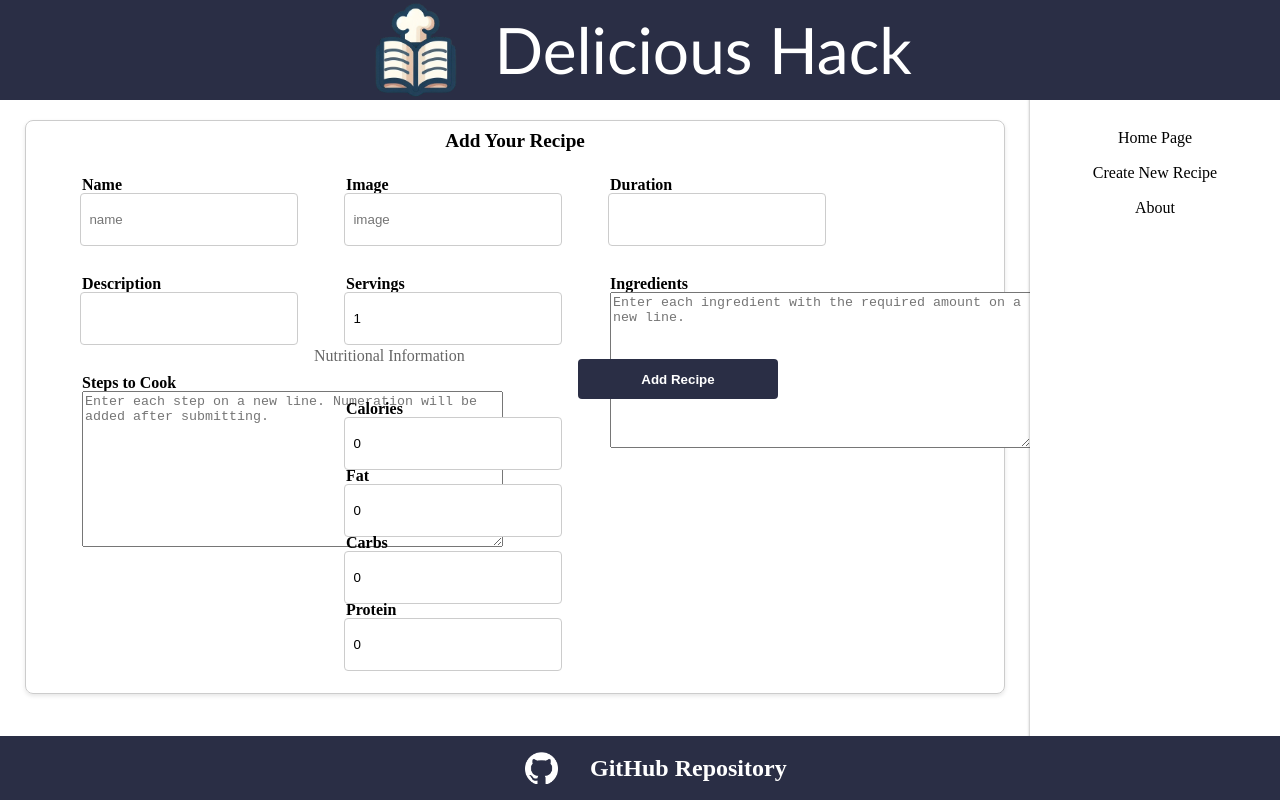
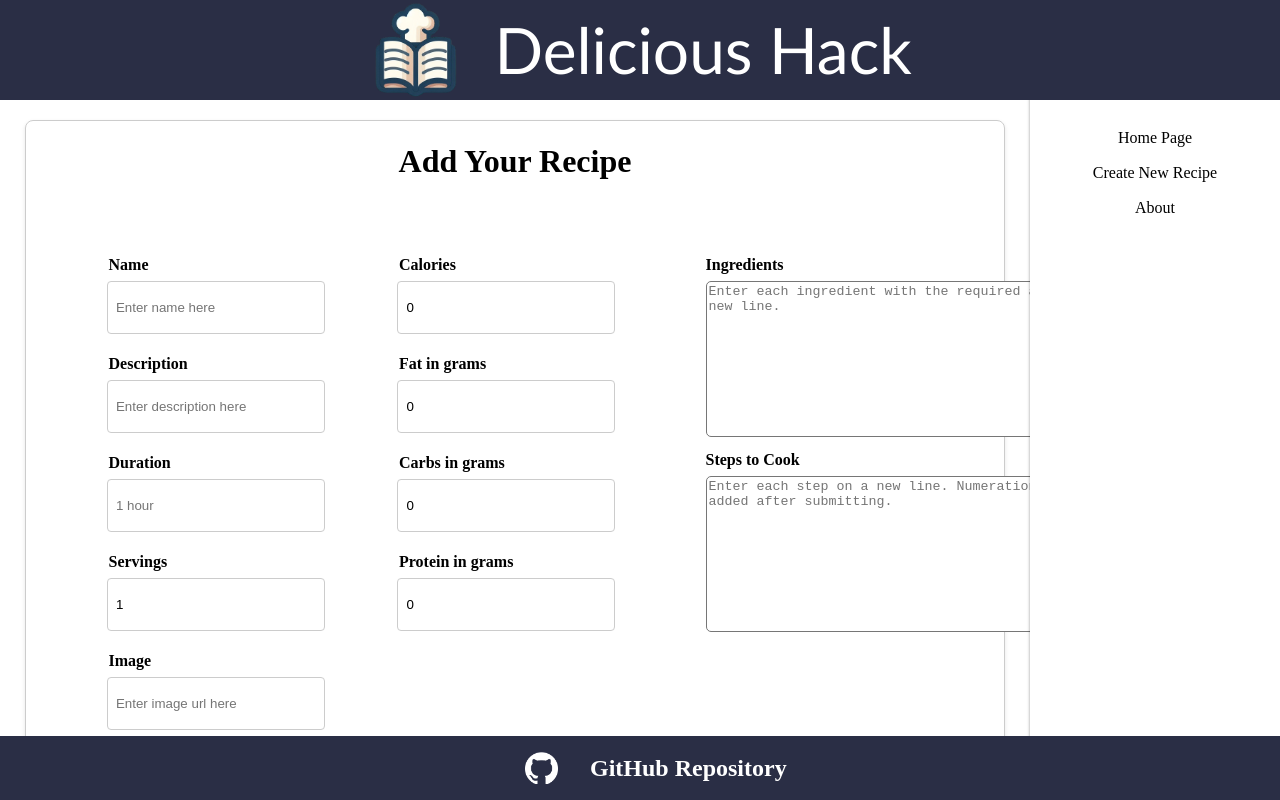
Before and after one commit to tlorius/module2-miniproject-alia-tom-recipe-book, a React (Vite) app: page /createrecipe in a window 1280 px wide. Built offline with nearby package versions, Linux system fonts and the light colour scheme; the HTML template or start-up script is replaced by a standard one.

Commit message:
Styling changes to form

```diff
--- a/src/components/FavoriteButton.jsx
+++ b/src/components/FavoriteButton.jsx
@@ -1,7 +1,13 @@
+import classes from "../styles/FavoriteButton.module.css";
+
 const FavoriteButton = ({ handleFavToggle, favRecipeId }) => {
   return (
     <>
-      <button onClick={() => handleFavToggle(favRecipeId)} type="button">
+      <button
+        className={classes.favBtn}
+        onClick={() => handleFavToggle(favRecipeId)}
+        type="button"
+      >
         Toggle Favorite
       </button>
     </>
--- a/src/pages/CreateRecipeForm.jsx
+++ b/src/pages/CreateRecipeForm.jsx
@@ -62,72 +62,122 @@ const CreateRecipeForm = ({ handleSubmit, recipeList }) => {
 
   return (
     <form
+      className={classes.formCtn}
       onSubmit={(event) => {
         handleSubmit(newRecipe, event, isCreateForm);
       }}
     >
       {isCreateForm ? (
-        <span>Add Your Recipe</span>
+        <h2 className={classes.formHeader}>Add Your Recipe</h2>
       ) : (
-        <span>Update Your Recipe</span>
+        <h2 className={classes.formHeader}>Update Your Recipe</h2>
       )}
-      <div className={classes.formContainer}>
-        <label>
+      <div className={classes.inputContainer}>
+        <div className={classes.leftCtn}>
+          <label className={classes.label}>
             Name
             <input
+              className={classes.input}
               required
               name="name"
               type="text"
-            placeholder="name"
+              placeholder="Enter name here"
               value={newRecipe.name}
               onChange={handleChange}
             />
           </label>
-
-        <label>
-          Image
+          <label className={classes.label}>
+            Description
             <input
-            name="image"
-            type="url"
-            placeholder="image"
-            value={newRecipe.image}
+              className={classes.input}
+              name="description"
+              type="text"
+              placeholder="Enter description here"
+              value={newRecipe.description}
               onChange={handleChange}
             />
           </label>
-
-        <label>
+          <label className={classes.label}>
             Duration
             <input
+              className={classes.input}
               name="duration"
               type="string"
+              placeholder="1 hour"
               value={newRecipe.duration}
               onChange={handleChange}
             />
           </label>
-
-        <label>
-          Description
-          <input
-            name="description"
-            type="text"
-            value={newRecipe.description}
-            onChange={handleChange}
-          />
-        </label>
-
-        <label>
+          <label className={classes.label}>
             Servings
             <input
+              className={classes.input}
               name="servings"
               type="number"
               value={newRecipe.servings}
               onChange={handleChange}
             />
           </label>
-
-        <label>
+          <label className={classes.label}>
+            Image
+            <input
+              className={classes.input}
+              name="image"
+              type="url"
+              placeholder="Enter image url here"
+              value={newRecipe.image}
+              onChange={handleChange}
+            />
+          </label>
+        </div>
+        <div className={classes.centerCtn}>
+          <label className={classes.label}>
+            Calories
+            <input
+              className={classes.input}
+              name="calories"
+              type="number"
+              value={newRecipe.calories}
+              onChange={handleChange}
+            />
+          </label>
+          <label className={classes.label}>
+            Fat in grams
+            <input
+              className={classes.input}
+              name="fat"
+              type="number"
+              value={newRecipe.fat}
+              onChange={handleChange}
+            />
+          </label>
+          <label className={classes.label}>
+            Carbs in grams
+            <input
+              className={classes.input}
+              name="carbs"
+              type="number"
+              value={newRecipe.carbs}
+              onChange={handleChange}
+            />
+          </label>
+          <label className={classes.label}>
+            Protein in grams
+            <input
+              className={classes.input}
+              name="protein"
+              type="number"
+              value={newRecipe.protein}
+              onChange={handleChange}
+            />
+          </label>
+        </div>
+        <div className={classes.rightCtn}>
+          <div className={classes.textAreaCtn}>
+            <label className={classes.label}>
               Ingredients
               <textarea
+                className={classes.textArea}
                 name="ingredients"
                 type="text"
                 placeholder="Enter each ingredient with the required amount on a new line."
@@ -137,10 +187,12 @@ const CreateRecipeForm = ({ handleSubmit, recipeList }) => {
                 value={newRecipe.ingredients}
               ></textarea>
             </label>
-
-        <label>
+          </div>
+          <div className={classes.textAreaCtn}>
+            <label className={classes.label}>
               Steps to Cook
               <textarea
+                className={classes.textArea}
                 name="stepsToCook"
                 type="text"
                 placeholder="Enter each step on a new line. Numeration will be added after submitting."
@@ -150,58 +202,36 @@ const CreateRecipeForm = ({ handleSubmit, recipeList }) => {
                 value={newRecipe.stepsToCook}
               ></textarea>
             </label>
-
-        <div>
-          <p>Nutritional Information</p>
-          <label>
-            Calories
-            <input
-              name="calories"
-              type="number"
-              value={newRecipe.calories}
-              onChange={handleChange}
-            />
-          </label>
-          <label>
-            Fat
-            <input
-              name="fat"
-              type="number"
-              value={newRecipe.fat}
-              onChange={handleChange}
-            />
-          </label>
-          <label>
-            Carbs
-            <input
-              name="carbs"
-              type="number"
-              value={newRecipe.carbs}
-              onChange={handleChange}
-            />
-          </label>
-          <label>
-            Protein
-            <input
-              name="protein"
-              type="number"
-              value={newRecipe.protein}
-              onChange={handleChange}
-            />
-          </label>
           </div>
-
+        </div>
+      </div>
       {isCreateForm ? (
-          <button type="submit">Add Recipe</button>
+        <div className={classes.buttonsCtn}>
+          <button className={classes.buttonForm} type="submit">
+            Add Recipe
+          </button>
+          <button
+            className={classes.buttonForm}
+            type="button"
+            onClick={() => navigate("/")}
+          >
+            Cancel{" "}
+          </button>
+        </div>
       ) : (
-          <div>
-            <button type="submit">Update Recipe</button>
-            <button type="button" onClick={() => navigate(-1)}>
+        <div className={classes.buttonsCtn}>
+          <button className={classes.buttonForm} type="submit">
+            Update Recipe
+          </button>
+          <button
+            className={classes.buttonForm}
+            type="button"
+            onClick={() => navigate(-1)}
+          >
             Cancel
           </button>
         </div>
       )}
-      </div>
     </form>
   );
 };
--- a/src/styles/CreateRecipeForm.module.css
+++ b/src/styles/CreateRecipeForm.module.css
@@ -1,49 +1,42 @@
-form {
-  flex: 1;
+.formCtn {
   position: relative;
-  display: flex;
-  flex-wrap: wrap;
-  align-items: flex-start;
-  justify-content: center;
-
   /* margin: 1.5rem auto; */
   padding: 1.5rem;
   border: 1px solid #ccc;
   border-radius: 0.5rem;
   box-shadow: 0px 2px 4px rgba(0, 0, 0, 0.1);
+  height: 73vh;
 }
 
-form span {
-  position: absolute;
-  top: 0;
-  left: 0;
-  padding-top: 10px;
-  width: 100%;
-  font-size: 1.2rem;
-  font-weight: 600;
+.formHeader {
   text-align: center;
+  font-weight: bold;
+  font-size: 2rem;
+  margin-bottom: 3rem;
 }
 
-label {
+.label {
   display: block;
   text-align: left;
   margin: 2rem;
+  margin-bottom: 4rem;
   height: 35px;
   font-weight: 700;
   width: 200px;
 }
 
-input {
+.input {
   width: 100%;
   height: 35px;
   padding: 0.5rem;
   border: 1px solid #ccc;
   border-radius: 0.25rem;
-  margin-bottom: 0.5rem;
+  margin-bottom: 2rem;
   margin-left: -0.1rem;
+  margin-top: 0.5rem;
 }
 
-button {
+.buttonForm {
   width: 200px;
   height: 40px;
   padding: 0.2rem 1rem;
@@ -56,7 +49,26 @@ button {
   cursor: pointer;
 }
 
-.formContainer {
+.inputContainer {
   display: flex;
-  flex-wrap: wrap;
+  flex-direction: row;
+  justify-content: space-evenly;
 }
+
+.buttonsCtn button {
+  margin: 0 10px;
+}
+
+.textArea {
+  margin-top: 0.5rem;
+  border-radius: 5px;
+}
+
+.textAreaCtn {
+  margin: 1rem;
+  margin-bottom: 5rem;
+}
+
+.textAreaCtn label {
+  margin-bottom: 10rem;
+}
--- /dev/null
+++ b/src/styles/FavoriteButton.module.css
@@ -0,0 +1,12 @@
+.favBtn {
+  width: 200px;
+  height: 40px;
+  padding: 0.2rem 1rem;
+  margin-top: 1rem;
+  background-color: #2a2e45;
+  color: #fff;
+  font-weight: bold;
+  border: none;
+  border-radius: 0.25rem;
+  cursor: pointer;
+}
```
Lines whose indentation alone changed are shown as unchanged.
